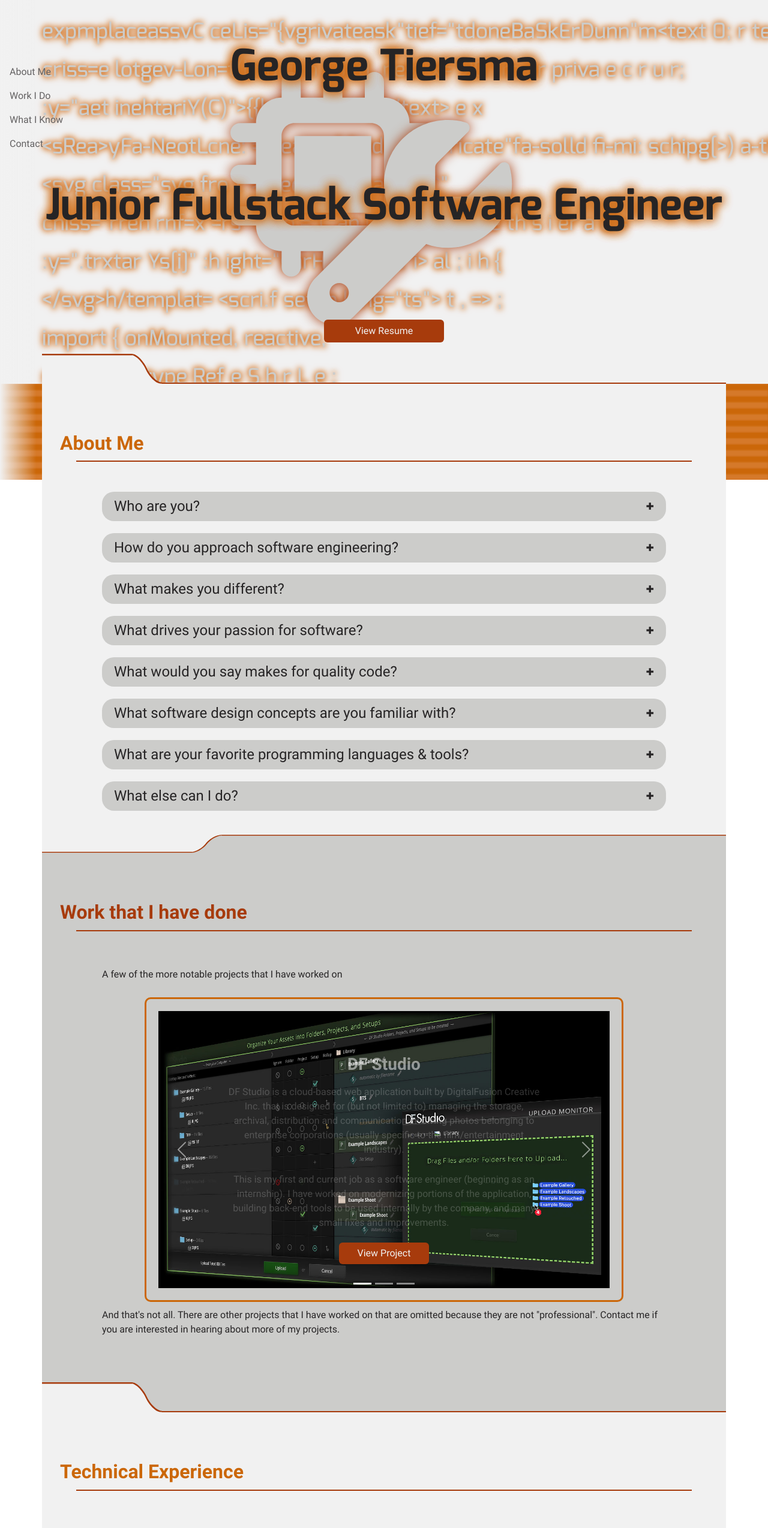
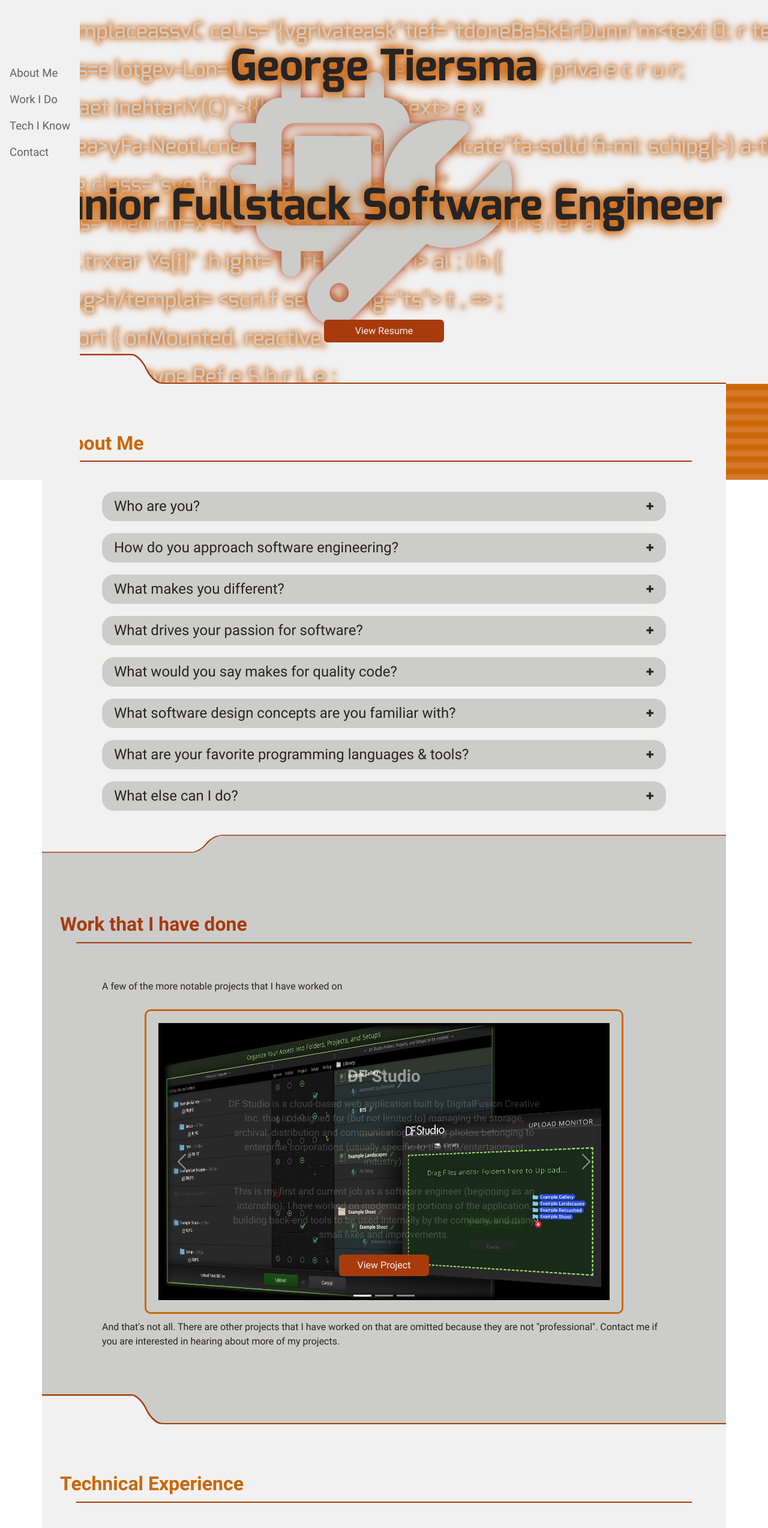
Before and after one commit to gtiersma/gtiersma.github.io, a Vue app: page / in a window 1280 px wide. Shown: the top 2548 px of the page at 60% size. Built offline with nearby package versions, Linux system fonts and the light colour scheme; what vue-tippy would draw is missing.

Commit message:
Fixed the nav
Nav controls now scroll the page

The sidebar nav also now has a small animation

```diff
--- a/src/App.vue
+++ b/src/App.vue
@@ -1,16 +1,20 @@
 <template>
-  <ul class="nav flex-column nav-menu far-front">
+  <ul
+    class="nav flex-column nav-menu far-front"
+    @mouseenter="navIn()"
+    @mouseleave="navOut()"
+  >
     <li class="nav-item">
-      <a class="nav-link fnt-text-light" href="#">About Me</a>
+      <a class="nav-link fnt-text-light" @click="faqArea?.scrollIntoView()">About Me</a>
     </li>
     <li class="nav-item">
-      <a class="nav-link fnt-text-light" href="#">Work I Do</a>
+      <a class="nav-link fnt-text-light" @click="projectArea?.scrollIntoView()">Work I Do</a>
     </li>
     <li class="nav-item">
-      <a class="nav-link fnt-text-light" href="#">What I Know</a>
+      <a class="nav-link fnt-text-light" @click="skillArea?.scrollIntoView()">Tech I Know</a>
     </li>
     <li class="nav-item">
-      <a class="nav-link fnt-text-light" href="#">Contact</a>
+      <a class="nav-link fnt-text-light" @click="contactArea?.scrollIntoView()">Contact</a>
     </li>
   </ul>
 
@@ -18,10 +22,18 @@
   <title-area/>
 
   <div class="container thm-background-dark" ref="container">
-    <faq-area :page-width="widthWatcher"/>
-    <project-area/>
-    <skill-area :page-width="widthWatcher"/>
-    <contact-area/>
+    <div ref="faqArea">
+      <faq-area :page-width="widthWatcher"/>
+    </div>
+    <div ref="projectArea">
+      <project-area/>
+    </div>
+    <div ref="skillArea">
+      <skill-area :page-width="widthWatcher"/>
+    </div>
+    <div ref="contactArea">
+      <contact-area/>
+    </div>
   </div>
 </template>
 
@@ -31,12 +43,54 @@ import FaqArea from './components/FaqArea.vue'
 import ProjectArea from './components/ProjectArea.vue'
 import SkillArea from './components/SkillArea.vue'
 import ContactArea from './components/ContactArea.vue'
-import { type Ref, ref, onMounted } from 'vue'
+import { type Ref, ref, onMounted, defineExpose } from 'vue'
 import { SizeWatcher } from './SizeWatcher'
+import { gsap } from 'gsap'
 
 const container: Ref<HTMLElement | null> = ref(null)
 
+const faqArea: Ref<HTMLElement | null> = ref(null)
+const projectArea: Ref<HTMLElement | null> = ref(null)
+const skillArea: Ref<HTMLElement | null> = ref(null)
+const contactArea: Ref<HTMLElement | null> = ref(null)
+
 const widthWatcher: SizeWatcher = new SizeWatcher(container, true, false)
+
+gsap.ticker.fps(30)
+
+function navIn() {
+  gsap.to(
+    ".nav",
+    {
+      backgroundColor: "#f1f1f1",
+      duration: 0.5
+    }
+  )
+  gsap.to(
+    ".nav-link",
+    {
+      fontSize: "14pt",
+      duration: 0.5
+    }
+  )
+}
+
+function navOut() {
+  gsap.to(
+    ".nav",
+    {
+      backgroundColor: "transparent",
+      duration: 0.5
+    }
+  )
+  gsap.to(
+    ".nav-link",
+    {
+      fontSize: "12pt",
+      duration: 0.5
+    }
+  )
+}
 
 onMounted(() => widthWatcher.start())
 </script>
@@ -50,6 +104,10 @@ onMounted(() => widthWatcher.start())
     background-image: linear-gradient(90deg, #f1f1f1, transparent, transparent);
   }
 
+  .nav-link:hover {
+    color: #a73b0c;
+  }
+
   .container {
     padding: 0
   }
--- a/src/components/ProjectArea.vue
+++ b/src/components/ProjectArea.vue
@@ -129,7 +129,7 @@
   }
 
   #project-area {
-    padding-bottom: 100px;
+    padding: 20px 0 100px 0;
   }
 
   #cover-image {
--- a/src/components/TitleArea.vue
+++ b/src/components/TitleArea.vue
@@ -1,7 +1,7 @@
 <template>
   <div id="title-bar" class="navbar navbar-expand-sm thm-main far-far-front">
     <div class="navbar-header">
-      <a class="navbar-brand fnt-text-dark" href="#">George Tiersma - Junior Fullstack Software Engineer</a>
+      <a class="navbar-brand fnt-text-dark" @click="toPageTop()">George Tiersma - Junior Fullstack Software Engineer</a>
     </div>
   </div>
 
@@ -28,6 +28,8 @@ gsap.registerPlugin(ScrollTrigger)
 const titleArea: Ref<HTMLElement | null> = ref(null)
 
 const heightWatcher: SizeWatcher = new SizeWatcher(titleArea, false, true)
+
+function toPageTop() { window.scrollTo(0, 0) }
 
 onMounted(() => {
   heightWatcher.start()
```
